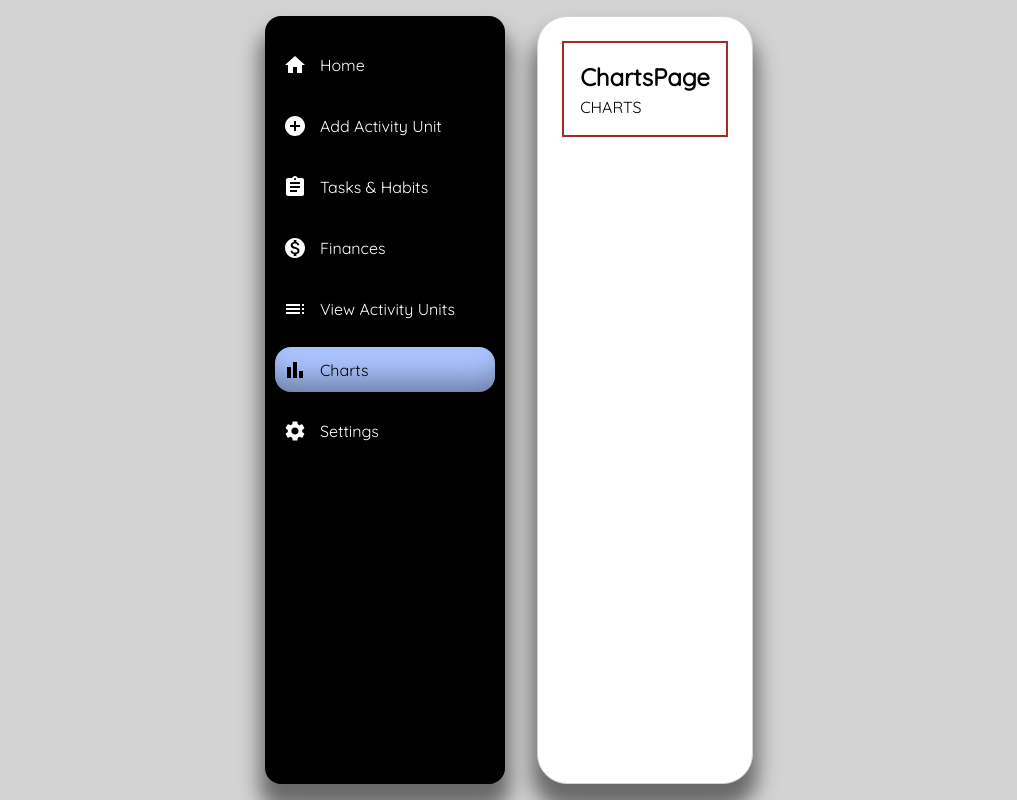
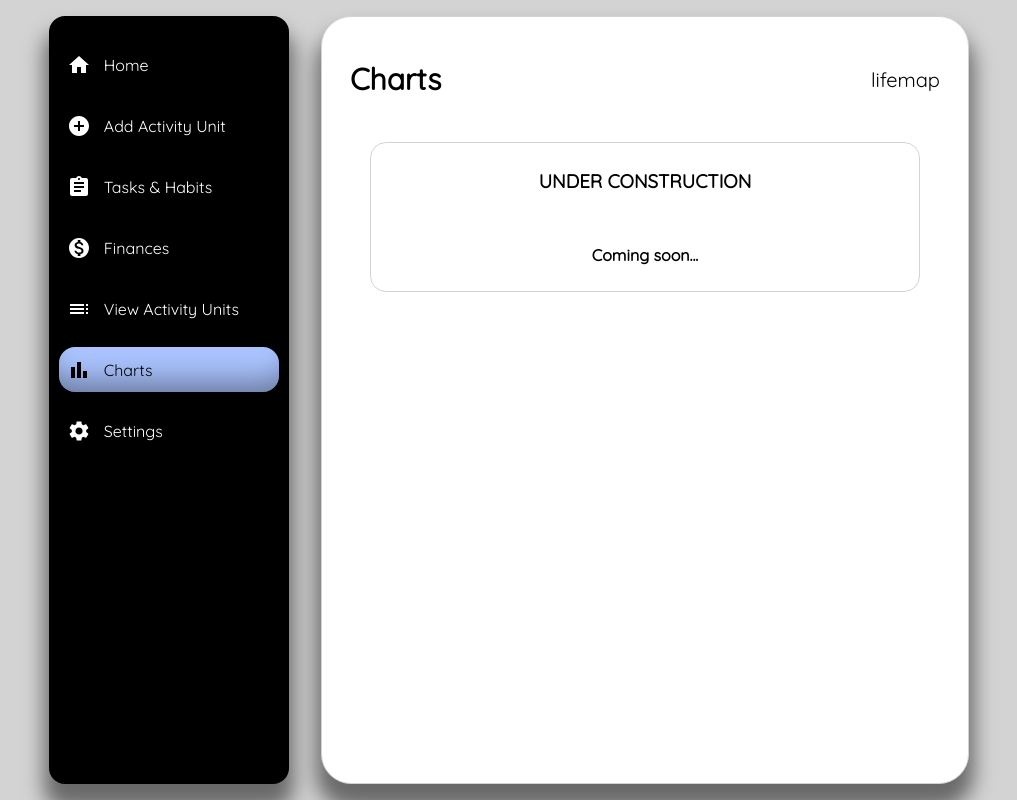
Before and after one commit to berkaysson/lifemap, a React (Create React App) app: page /charts in a window 1280 px wide. Shown: the whole page, without its empty margins (131-1148 px from the left). Built offline with nearby package versions, Linux system fonts and the light colour scheme.

Commit message:
Refactor ChartsPage

```diff
--- a/src/Pages/ChartsPage.js
+++ b/src/Pages/ChartsPage.js
@@ -1,17 +1,48 @@
 import styled from "styled-components";
 import { AnimatedPage } from "../Components/Wrappers/AnimatedPage";
+import HeaderContent from "../Components/Contents/HeaderContent";
 
 const Wrapper = styled.section`
-  border: 2px solid brown;
-  padding: 1rem;
+  display: grid;
+  grid-template-columns: 1fr minmax(550px, 80%) 1fr;
+  grid-template-rows: repeat(3, auto);
+  align-content: start;
+  justify-content: center;
+  align-items: stretch;
+  justify-items: stretch;
+  gap: ${({ theme }) => theme.sizes.large};
+  width: 100%;
+  height: 100%;
+`;
+
+const Header = styled.header`
+  grid-area: 1 / 1 / 2 / 4;
+`;
+
+const Content = styled.div`
+  grid-area: 2 / 2 / 4 / 3;
+  display: flex;
+  flex-direction: column;
+  justify-content: center;
+  align-items: center;
+  gap: 3rem;
+  width: 100%;
+  border: 1px solid ${({ theme }) => theme.colors.alternative};
+  border-radius: ${({ theme }) => theme.radius.medium};
+  padding: ${({ theme }) => theme.sizes.large};
 `;
 
 const ChartsPage = () => {
   return (
     <AnimatedPage>
       <Wrapper>
-        <h1>ChartsPage</h1>
-        <div>CHARTS</div>
+        <Header>
+          <HeaderContent headerText={"Charts"} />
+        </Header>
+        <Content>
+          <h3>UNDER CONSTRUCTION</h3>
+          <h4>Coming soon...</h4>
+        </Content>
       </Wrapper>
     </AnimatedPage>
   );
```
